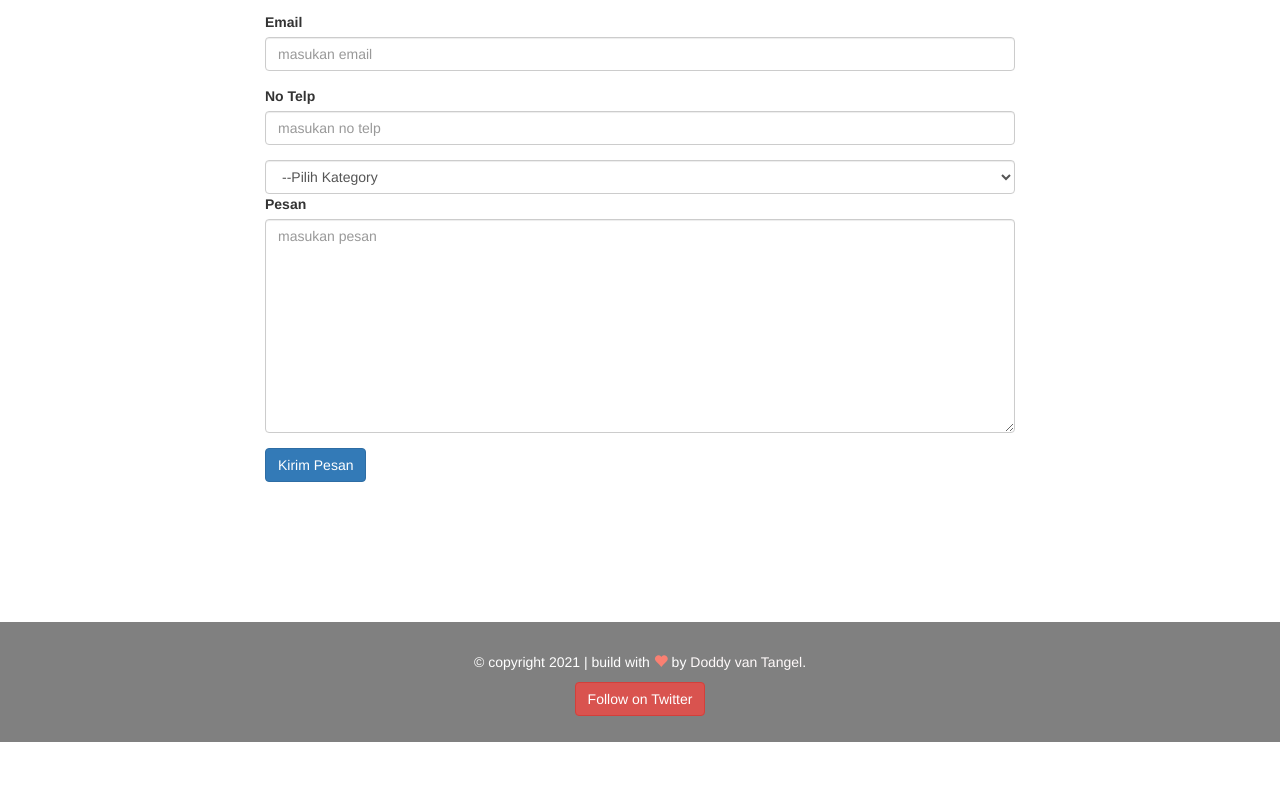
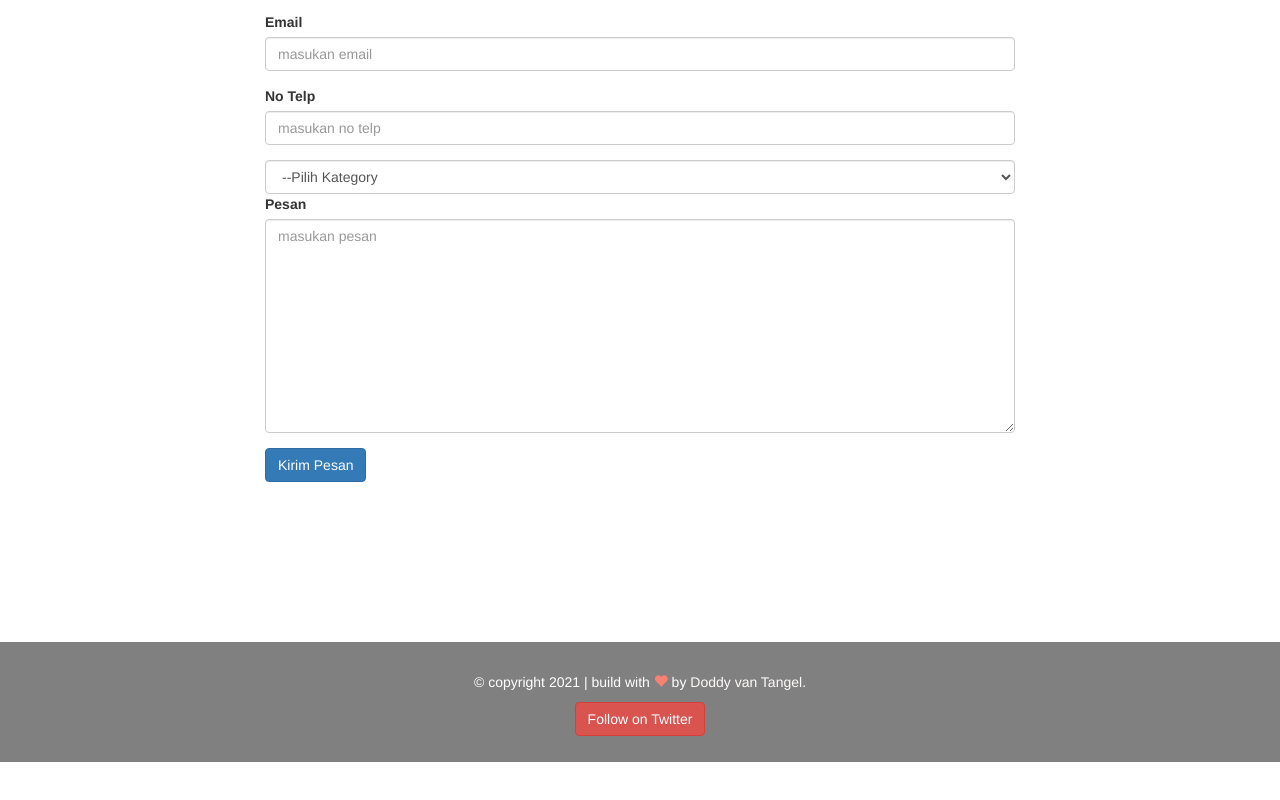
Before and after one commit to doddytangel/doddy.net, a plain HTML site: page index.html in a window 1280 px wide. Shown: the part 1990-2790 px from the top of the page. After the commit the page ends 2752 px from the top, so only its background shows below. Drawn offline with nearby package versions, Linux system fonts and the light colour scheme.

Commit message:
update body

```diff
--- a/css/style.css
+++ b/css/style.css
@@ -3,7 +3,6 @@ html {
 }
 
 body {
-    margin-bottom: 120px;
     margin-top: 40px;
 }
 
@@ -31,7 +30,6 @@ section {
 
 footer {
     position: relative;
-    bottom: 20px;
     width: 100%;
     height: 120px;
     background-color: grey;
```
